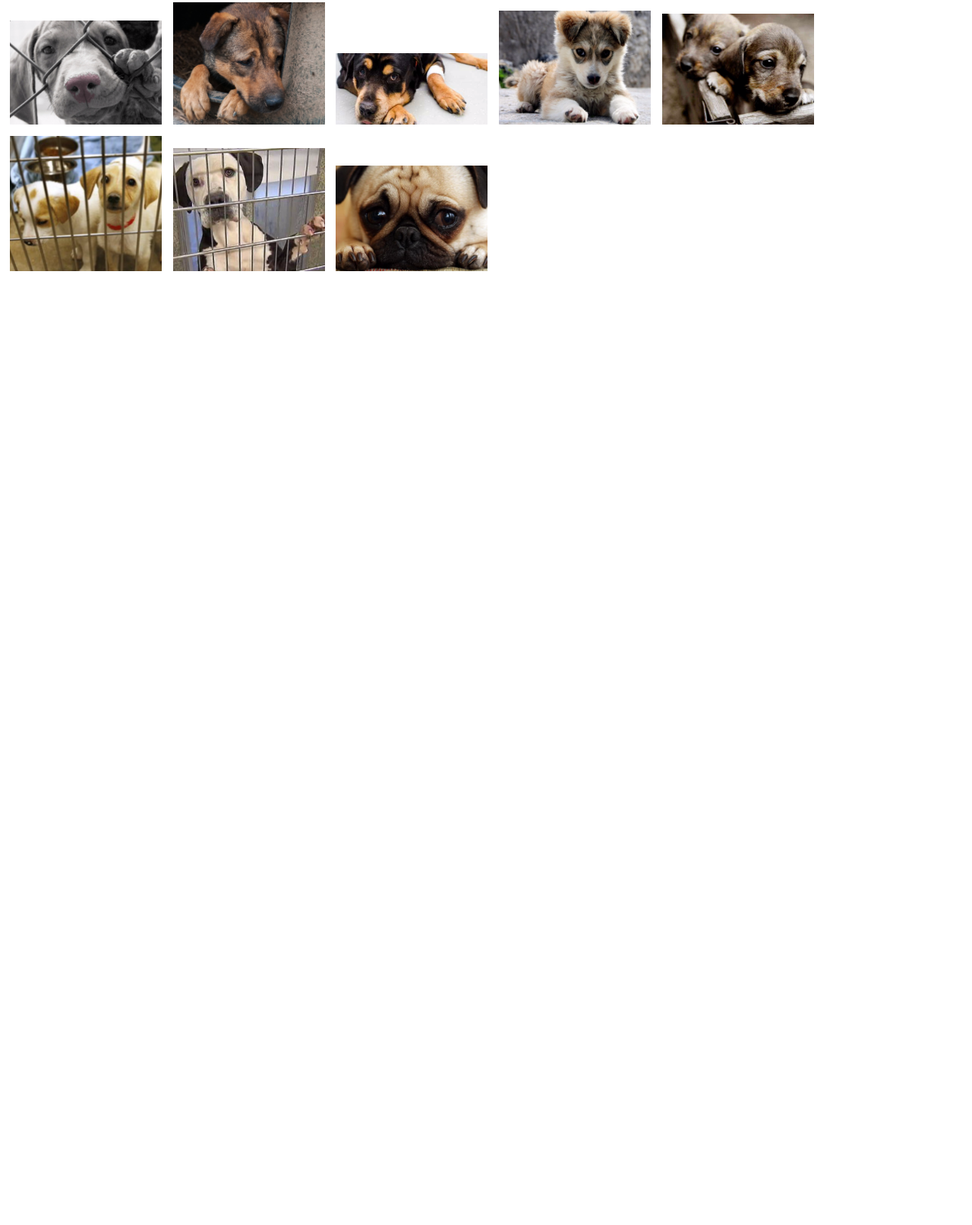
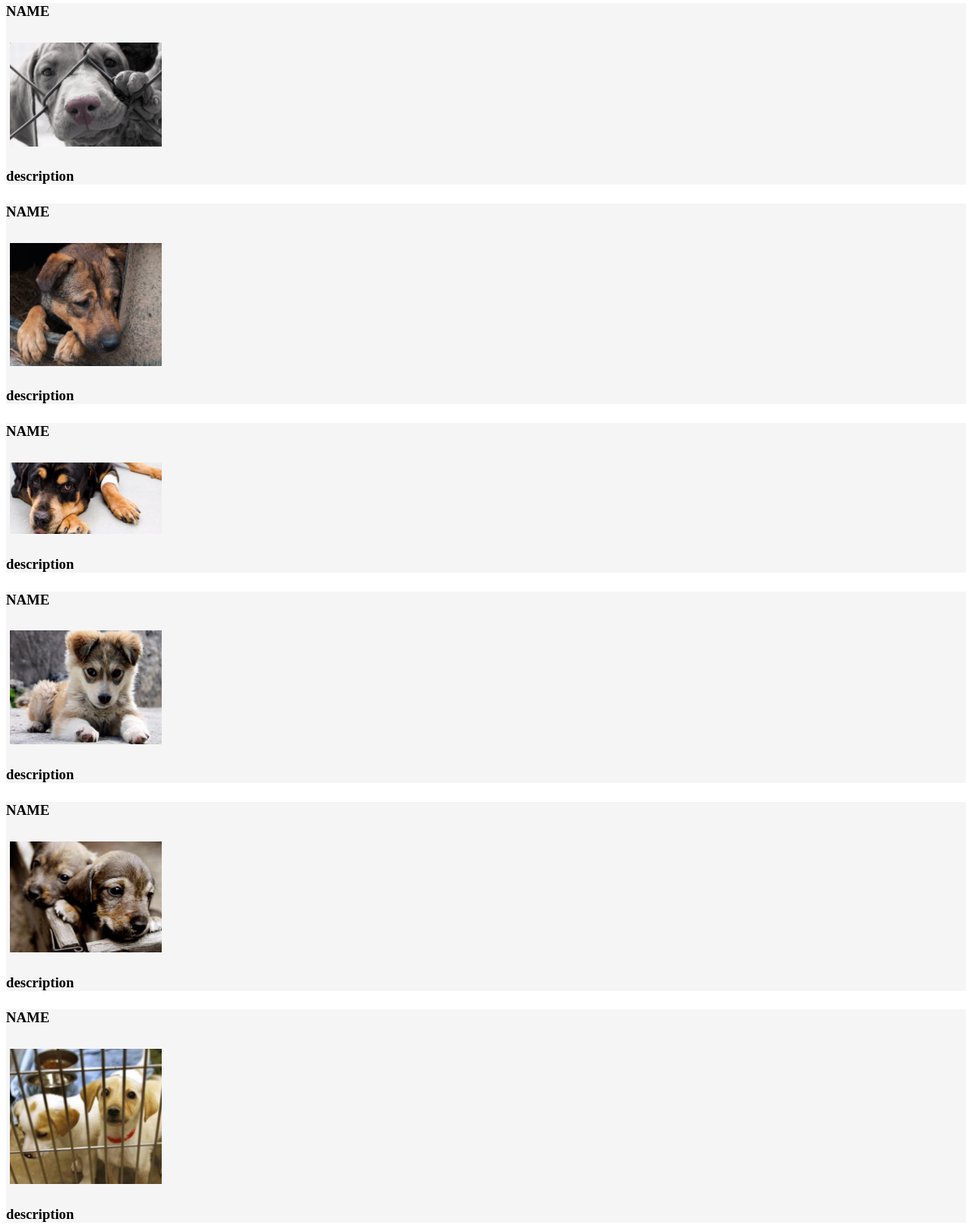
Before and after one commit to karenfreemansmith/LHP-IntroWk1-AnimalShelter, a plain HTML site: page dogs.html in a window 1280 px wide. Shown: the part 149-1762 px from the top of the page at 76% size. Before the commit the page ends 800 px from the top, so only its background shows below. Drawn offline with Linux system fonts and the light colour scheme.

Commit message:
add ptofile class to css and html for each pet

```diff
--- a/css/style.css
+++ b/css/style.css
@@ -12,12 +12,14 @@
   font-variant: small-caps;
 }
 
-img {
+.profile img {
   width: 200px;
   margin: 5px;
 }
 
-.profile {}
+.profile {
+  background: #f5f5f5;
+}
 
 .column{
   float: right;
--- a/dogs.html
+++ b/dogs.html
@@ -15,13 +15,45 @@
     </div>
     <h1>Shelter Dogs</h1>
     <h3>Currently Available:<h3>
+    <div class="profile">
+      <h4>NAME</h4>
       <img src="img/dog1.png">
+      <p>description</p>
+    </div>
+    <div class="profile">
+      <h4>NAME</h4>
       <img src="img/dog2.png">
+      <p>description</p>
+    </div>
+    <div class="profile">
+      <h4>NAME</h4>
       <img src="img/dog3.png">
+      <p>description</p>
+    </div>
+    <div class="profile">
+      <h4>NAME</h4>
       <img src="img/dog4.png">
+      <p>description</p>
+    </div>
+    <div class="profile">
+      <h4>NAME</h4>
       <img src="img/dog5.png">
+      <p>description</p>
+    </div>
+    <div class="profile">
+      <h4>NAME</h4>
       <img src="img/dog6.png">
+      <p>description</p>
+    </div>
+    <div class="profile">
+      <h4>NAME</h4>
       <img src="img/dog7.png">
+      <p>description</p>
+    </div>
+    <div class="profile">
+      <h4>NAME</h4>
       <img src="img/dog8.png">
+      <p>description</p>
+    </div>
   </body>
 </html>
```
Also changed, not shown: cats.html (+41 -1 lines), exotics.html (+24 -0 lines). Lines whose indentation alone changed are shown as unchanged.
